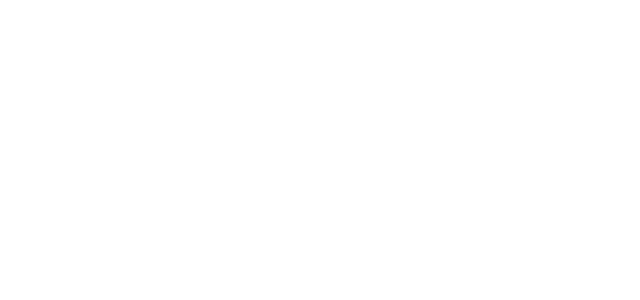
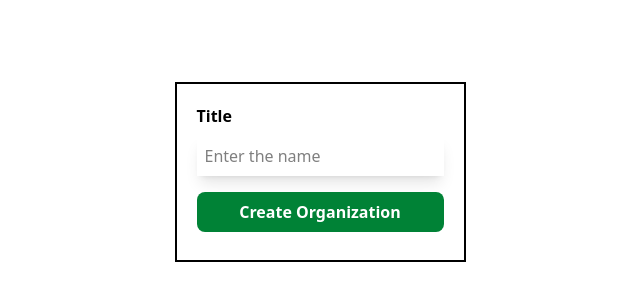
Before and after one commit to andreisilva1/Momentum, a React (Vite) app in the folder frontend/: page /organization/create in a window 1280 px wide. Before the commit this address had no page. Shown: the part 228-528 px from the top of the page, without its empty margins (320-960 px from the left). Built offline with nearby package versions, Linux system fonts and the light colour scheme; a web font is replaced by a local one.

Commit message:
Added Create Organization function in frontend + minor changes in OrganizationService

```diff
--- a/frontend/src/App.tsx
+++ b/frontend/src/App.tsx
@@ -3,6 +3,7 @@
 import Home from "./components/Home";
 import Profile from "./components/Profile";
 import Organization from "./components/Organization";
+import CreateOrganization from "./components/CreateOrganization";
 
 const App = () => {
   return (
@@ -12,6 +13,10 @@
         <Route path="/home" element={<Home />}></Route>
         <Route path="/profile" element={<Profile />}></Route>
         <Route path="/organization" element={<Organization />}></Route>
+        <Route
+          path="/organization/create"
+          element={<CreateOrganization />}
+        ></Route>
       </Routes>
     </Router>
   );
--- /dev/null
+++ b/frontend/src/components/CreateOrganization.tsx
@@ -0,0 +1,89 @@
+import axios, { type HttpStatusCode } from "axios";
+import { useEffect, useState } from "react";
+import { useForm } from "react-hook-form";
+import { useNavigate } from "react-router-dom";
+
+type FormData = {
+  title: string;
+};
+const CreateOrganization = () => {
+  const navigate = useNavigate();
+  const [successMsg, setSuccessMsg] = useState(false);
+  const {
+    register,
+    handleSubmit,
+    setError,
+    formState: { errors },
+  } = useForm<FormData>();
+
+  const [newOrganization, setNewOrganization] = useState();
+  const [name, setName] = useState("");
+  const handleOrganization = async (organization: any) => {
+    navigate("/organization", { state: organization });
+  };
+  const create = async (data: FormData) => {
+    try {
+      const response = await axios.post(
+        "http://localhost:8000/organization/create",
+        {
+          title: data.title,
+        },
+        {
+          headers: {
+            Authorization: `Bearer ${localStorage.getItem("token")}`,
+          },
+        }
+      );
+      if (response.data.ok) {
+        setNewOrganization(response.data.organization);
+        setName(response.data.organization.title);
+        setSuccessMsg(true);
+      }
+    } catch (error: any) {
+      setError("title", {
+        type: "manual",
+        message: "You already create a organization with this name.",
+      });
+      setTimeout(() => {
+        setError("title", { type: "manual", message: "" });
+      }, 3000);
+    }
+  };
+
+  return (
+    <div className="flex shadow-4xl h-screen z-1 bg-[white] justify-center items-center shadow-lg">
+      <form>
+        <div className="flex flex-col border-2 w-full p-5">
+          <label className="font-bold mb-2" htmlFor="title">
+            Title
+          </label>
+          <input
+            {...register("title", { required: "A name is required." })}
+            id="title"
+            name="title"
+            type="text"
+            className="shadow-lg p-2 mb-4"
+            placeholder="Enter the name"
+          />
+          <button
+            onClick={handleSubmit(create)}
+            className="font-bold text-white bg-green-700 pl-4 pr-4 pb-2 pt-2 mb-2 rounded-lg hover:bg-green-950 cursor-pointer"
+          >
+            Create Organization
+          </button>
+        </div>
+        {successMsg && (
+          <p
+            className="hover:underline hover:text-blue-800 cursor-pointer"
+            onClick={() => handleOrganization(newOrganization)}
+          >
+            Organization {name} created successfully, to access already, click
+            here
+          </p>
+        )}
+        {errors.title && <p>{errors.title.message}</p>}
+      </form>
+    </div>
+  );
+};
+export default CreateOrganization;
--- a/frontend/src/components/Home.tsx
+++ b/frontend/src/components/Home.tsx
@@ -42,6 +42,7 @@
             Organizations
           </h1>
           <button
+            onClick={() => navigate("/organization/create")}
             className="font-bold text-white bg-green-700 pl-4 pr-4 pb-2 pt-2 mb-2 rounded-lg mx-auto hover:bg-green-950 cursor-pointer"
             style={{
               width: "25vw",
--- a/frontend/src/components/Organization.tsx
+++ b/frontend/src/components/Organization.tsx
@@ -17,7 +17,6 @@
   }
   const [boards, setBoards] = useState<any[]>([]);
   const [participants, setParticipants] = useState<any[]>([]);
-  const [details, setDetails] = useState<any[]>([]);
 
   const handleBoards = async () => {
     const response = await axios.get(
@@ -51,7 +50,7 @@
   };
 
   return (
-    <div className="flex flex-col items-center h-screen">
+    <div className="flex-col items-center h-screen">
       <div className="border-2 p-5 m-2">
         <h1 className="w-full font-bold text-2xl mb-5">{organization.title}</h1>
         <nav>
```
Also changed, not shown: 2 other files (tests, documents, lock files or other folders).
